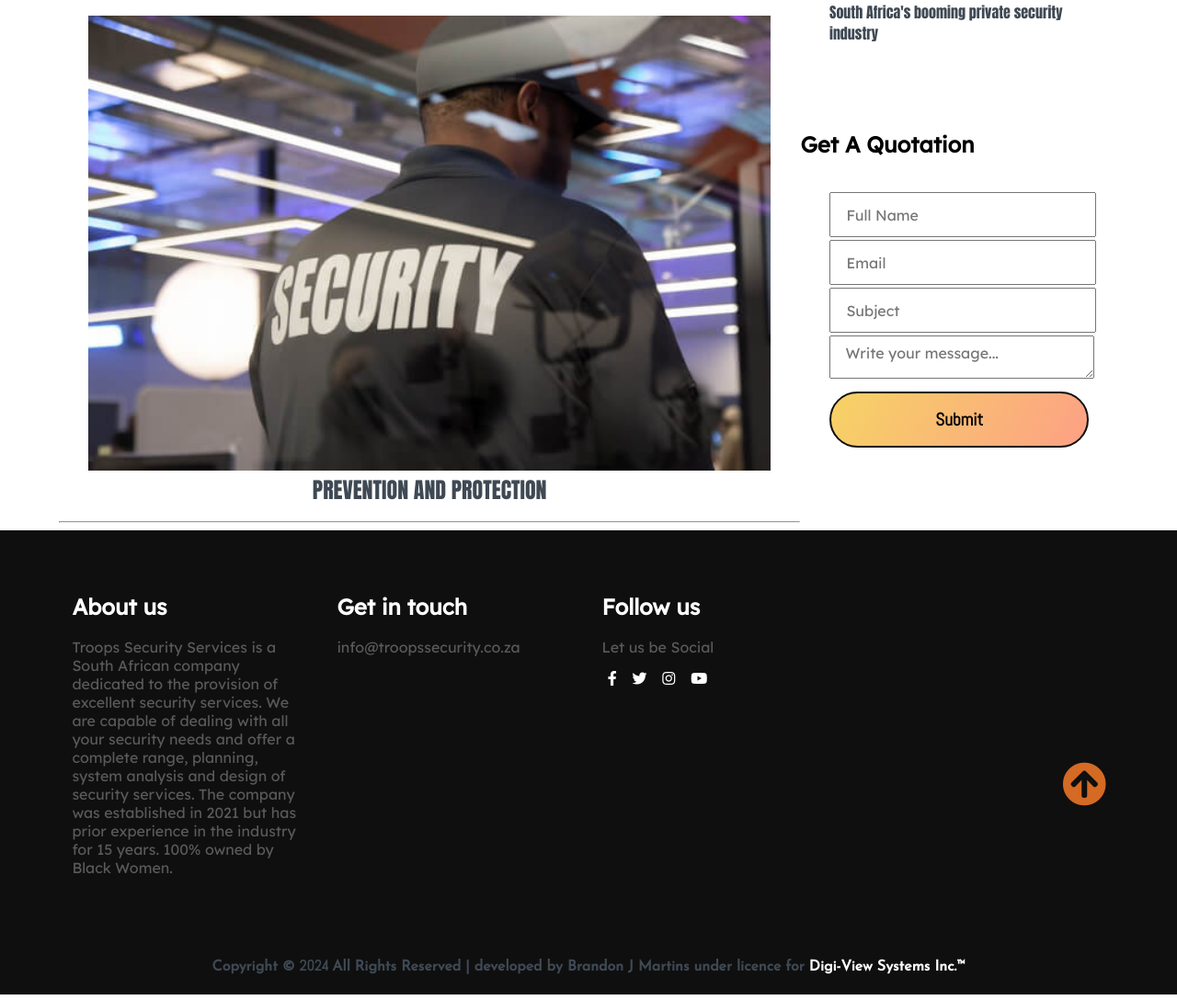
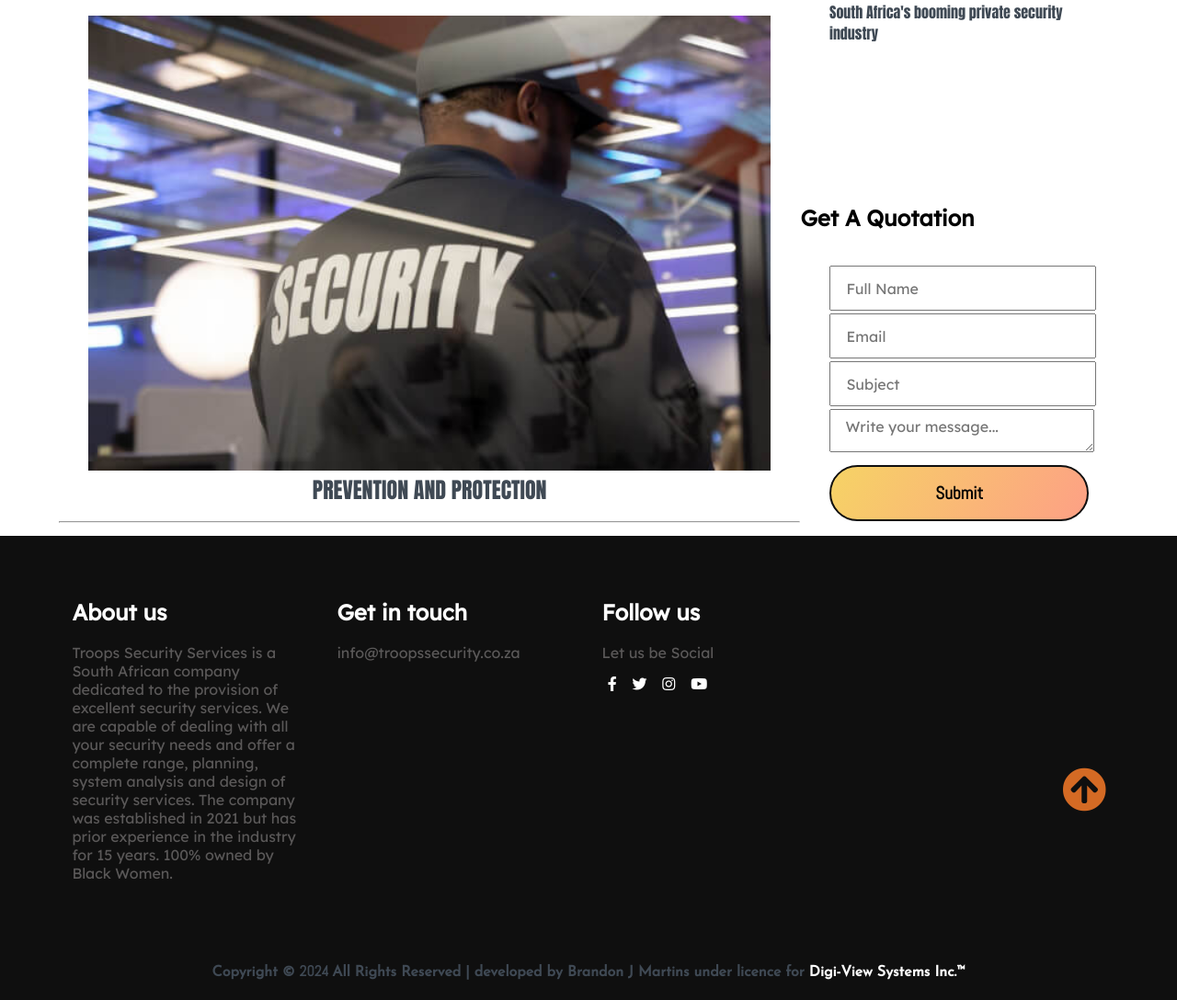
Before and after one commit to Brandon-prod/troopssecurity-website, a PHP site: page /index.html in a window 1280 px wide. Shown: the part 3143-4231 px from the top of the page at 92% size. Run offline with PHP 8.4, Linux system fonts and the light colour scheme; some web fonts are replaced.

Commit message:
Quotation Form top-padding updated.

```diff
--- a/css/Style.css
+++ b/css/Style.css
@@ -418,12 +418,12 @@ main .post-content .main-site-title {
 }
 
 .site-content .sidebar .newsletter {
-	padding-top: 1rem;
+	padding-top: 6rem;
 }
 
 .site-content .sidebar .newsletter .form-element {
 	padding: 1rem 2rem;
-	padding-bottom: 2rem;
+	/* padding-bottom: 2rem; */
 }
 
 .site-content .sidebar .newsletter .input-element {
--- a/index.html
+++ b/index.html
@@ -90,7 +90,7 @@
 							<a href="#tss-press-office">TSS Press Office</a>
 						</li>
 						<li class="nav-link">
-							<a href="#quote">Contact Us</a>
+							<a href="#contact-info">Contact Us</a>
 						</li>
 					</ul>
 				</div>
```
